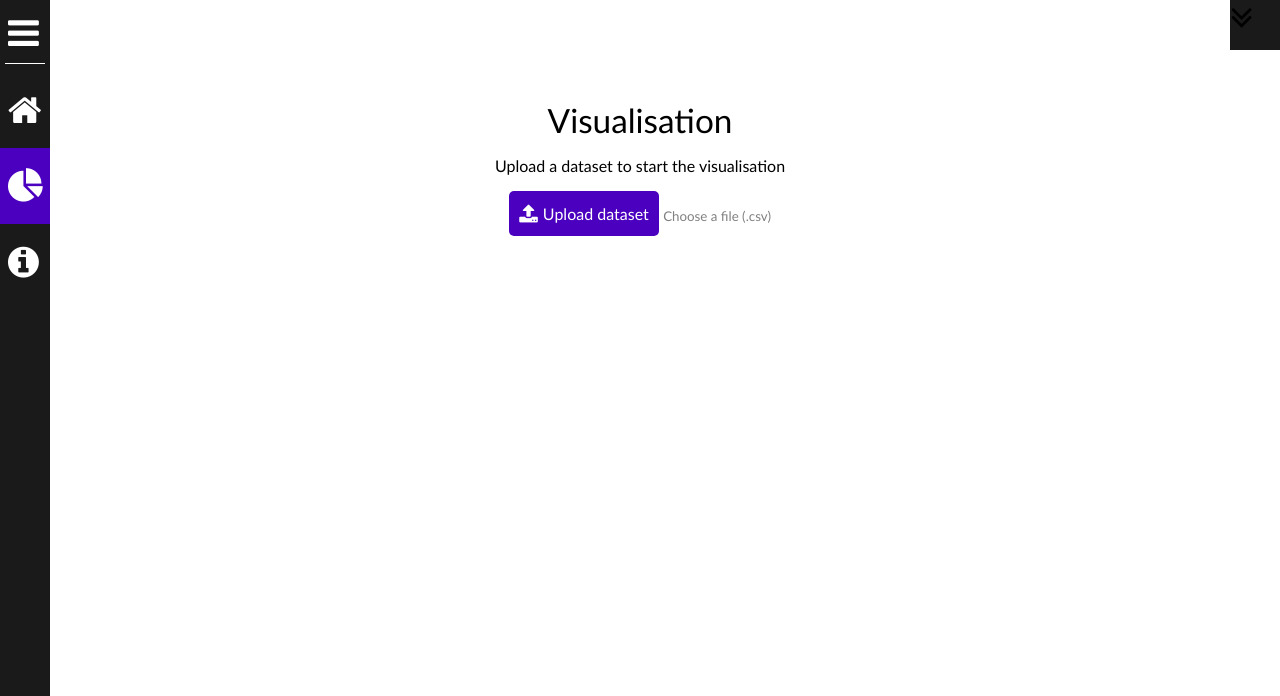
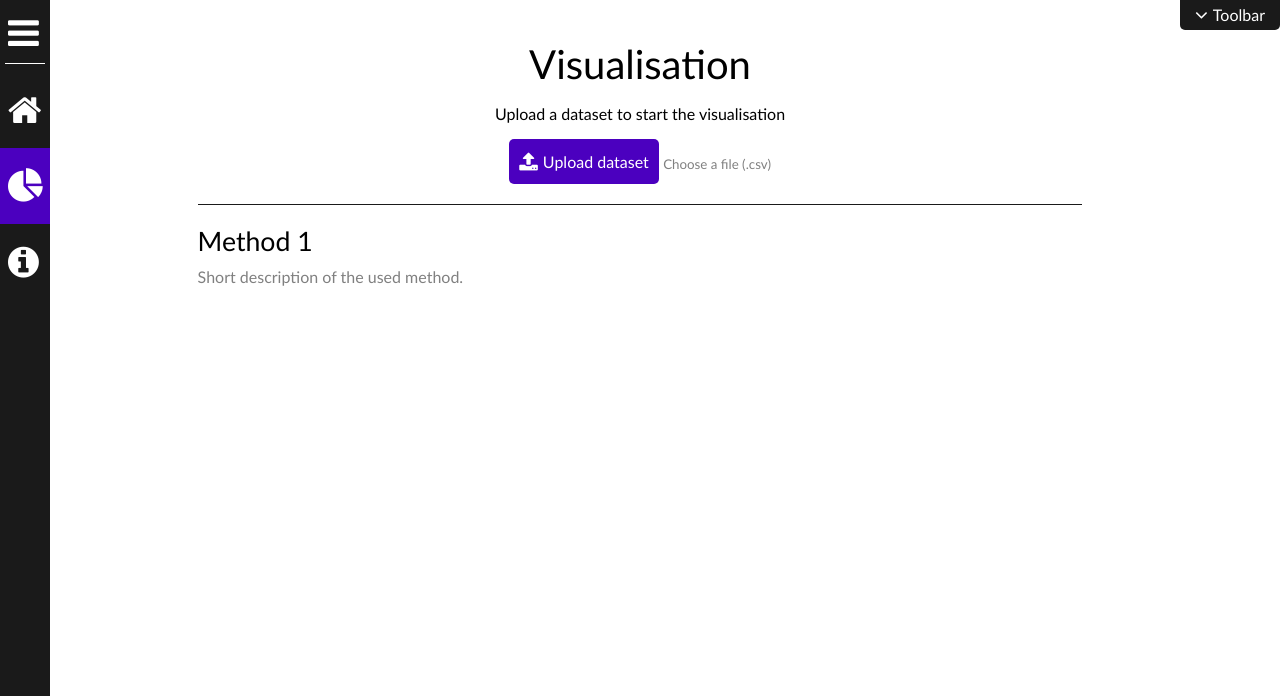
Before and after one commit to DaanvandenBogaard/DBL_webtech, a PHP site: page /dbl_vis.php in a window 1280 px wide. Shown: the top 696 px of the page. Run offline with PHP 8.4, Linux system fonts and the light colour scheme.

Commit message:
styled toolbar and added custom scrollbar

```diff
--- a/Webpage/Webpagecode.js
+++ b/Webpage/Webpagecode.js
@@ -7,7 +7,6 @@ function toggleSidebar() {
     var sideAbout = document.getElementById("sideTextAbout");
 
     document.getElementById("sidebar").classList.toggle('expanded');
-    //document.getElementById("pageContent").classList.toggle('expanded');
     document.getElementById("line").classList.toggle('expanded');
     document.getElementById("toolbar").classList.toggle('expanded');
 
@@ -30,8 +29,9 @@ function toggleToolbar() {
 
     document.getElementById("tooltoggle").classList.toggle('toolsActive');
     document.getElementById("toolbar").classList.toggle('toolsActive');
-    document.getElementById("tooltoggle").classList.toggle('fa-angle-double-down');
-    document.getElementById("tooltoggle").classList.toggle('fa-angle-double-up');
+    document.getElementById("tooltoggle").classList.toggle('fa-angle-down');
+    document.getElementById("tooltoggle").classList.toggle('fa-angle-up');
+    document.getElementById("pageContent").classList.toggle('expanded');
 
     if (visToolbar == 'visible') {
         toolbar.style.visibility = 'hidden';
@@ -39,8 +39,6 @@ function toggleToolbar() {
         toolbar.style.visibility = 'visible';
     }
 }
-
-//fileInput.addEventListener("change", changeLabel);
 
 function changeLabel() {
     var fileInput = document.getElementById("file_input");
@@ -53,6 +51,5 @@ function changeLabel() {
         fileChosen.innerHTML = "Choose a file (.csv)";
     }
 
-    //File chosen refreshed after submit, commented out until change
     submitFile.click()
 }
--- a/Webpage/dbl.css
+++ b/Webpage/dbl.css
@@ -4,6 +4,7 @@
 	--accent: #4b00bf;
 	--active: #7d43ea;
 	--hover: #4d4d4d;
+	--smallText: gray;
 	--font: trebuchet ms;
 	--transition: 0.5s;
 	--short_transition: 0.3s;
@@ -13,6 +14,8 @@ body {
 	font-family: var(--font);
 }
 
+/* Sidebar */
+
 .sidebar {
 	height: 100%;
 	width: 50px;
@@ -21,7 +24,7 @@ body {
 	top: 0;
 	left: 0;
 	overflow-x: hidden;
-	position: absolute;
+	position: fixed;
 	z-index: 1;
 }
 
@@ -42,19 +45,6 @@ body {
 
 a:hover {
 	background-color: var(--hover);
-}
-
-.pageContent {
-	width:70%;
-	height: 100%;
-	margin-left: 15%;
-	margin-top: 30px;
-	transition: var(--transition);
-	text-align: center;
-}
-
-.pageContent.expanded {
-	margin-left: 210px;
 }
 
 .sideText {
@@ -88,10 +78,125 @@ a:hover {
 	width: 200px;
 }
 
+#selected {
+	background-color: var(--accent);
+}
+
+#toggle {
+	padding: 15px 8px 4px 8px;
+	color: var(--white);
+	cursor: pointer;
+}
+
+/* Toolbar */
+
+.toolbar {
+	top:0;
+	left:0;
+	text-align: left;
+	margin-left: 50px ;
+	transition: var(--transition);
+	height: 0px;
+	background-color: var(--grey);
+	width: 100%;
+	position: fixed;
+	z-index: 1;
+	overflow: hidden;
+}
+
+.toolbar.expanded {
+	margin-left: 210px ;
+}
+
+#tooltoggle {
+	margin-left: 100%;
+	display: inline-flex;
+	position: fixed;
+	justify-content: center;
+	align-items: center;
+	top:0;
+	right:0;
+	width: 100px;
+	height: 30px;
+	font-size: 20px;
+	color: var(--white);
+	background-color: var(--grey);
+	transition: var(--transition);
+	z-index: 10;
+	border-radius: 0 0 5px 5px;
+	cursor: pointer;
+}
+
+.tooltext {
+	font-size: 12pt;
+	font-family: var(--font);
+	padding-left: 5px;
+}
+
+#tooltoggle:hover {
+	background-color: var(--hover);
+}
+
+#tooltoggle.toolsActive {
+	background-color: var(--accent);
+	color: var(--white);
+	margin-top: 30px;
+	border-radius:5px 5px 0 0;
+}
+
+.toolbar.toolsActive {
+	height: 60px;
+	transition: var(--transition);
+}
+
+/* Scrollbar */
+
+::-webkit-scrollbar {
+	width: 10px;
+}
+
+::-webkit-scrollbar-track {
+	background: var(--smallText);
+}
+
+::-webkit-scrollbar-thumb {
+	background: var(--accent);
+	border-radius: 4px;
+}
+
+::-webkit-scrollbar-thumb:hover {
+	background: var(--active);
+}
+
+/* PageContent */
+
+.pageContent {
+	width:70%;
+	height: 100%;
+	margin-left: 15%;
+	margin-top: 30px;
+	transition: var(--transition);
+	text-align: center;
+}
+
+.pageContent.expanded {
+	margin-top: 80px;
+}
+
 .title {
-	font-size: 25pt;
+	font-size: 30pt;
 	margin-bottom: 0;
 }
+
+.pageDivider {
+	margin: 20px 0 20px 0;
+	width: 100%;
+	height: 1px;
+	background-color: var(--grey);
+	border-width: 0;
+}
+
+/* Upload Button */
 
 #upload_button {
 	height: 45px;
@@ -114,22 +219,14 @@ a:hover {
 #file_chosen {
 	max-width: 250px;
 	font-size: 10pt;
-	color: gray;
-}
-
-#toggle {
-	padding: 15px 8px 4px 8px;
-	color: var(--white);
-	cursor: pointer;
-}
-
-#selected {
-	background-color: var(--accent);
+	color: var(--smallText);
 }
 
 #upload_icon {
 	margin-right: 5px;
 }
+
+/* Hidden buttons */
 
 input#file_input {
 	display: none;
@@ -139,46 +236,17 @@ button#submit_file {
 	display: none;
 }
 
-.toolbar {
-	top:0;
-	left:0;
+/* Methods */
+
+.methodDiv {
 	text-align: left;
-	margin-left: 50px ;
-	transition: var(--transition);
-	height: 0px;
-	background-color: var(--grey);
-	width: 100%;
-	position: fixed;
-	z-index: 1;
-	overflow: hidden;
 }
 
-.toolbar.expanded {
-	margin-left: 210px ;
+.methodName {
+	font-size: 20pt;
+	margin: 0 0 10px 0;
 }
 
-#tooltoggle {
-	display: inline-block;
-	top:0;
-	right:0;
-	position: fixed;
-	width: 50px;
-	height: 50px;
-	font-size: 36px;
-	background-color: var(--grey);
-	transition: var(--transition);
-	z-index: 10;
+.methodDesc {
+	color: var(--smallText);
 }
-
-#tooltoggle:hover {
-	background-color: var(--hover);
-}
-
-#tooltoggle.toolsActive {
-	background-color: var(--accent);
-}
-
-.toolbar.toolsActive {
-	height: 100px;
-	transition: var(--transition);
-}
--- a/Webpage/dbl_vis.php
+++ b/Webpage/dbl_vis.php
@@ -36,10 +36,10 @@
 		<div id="toolbar" class="toolbar">
 			<button> test </button>
 		</div>
-		<div class="fa fa-angle-double-down" id="tooltoggle" onclick="toggleToolbar()"> </div>
+		<div class="fa fa-angle-down" id="tooltoggle" onclick="toggleToolbar()"> <span class="tooltext"> Toolbar </span> </div>
 
 		<!--pagecontent-->
-		<div id="pageContent" class="pageContent" style="margin-top:100px;">
+		<div id="pageContent" class="pageContent">
 
 			<!--temp text-->
 			<p class="title">Visualisation</p>
@@ -55,7 +55,15 @@
 				<span id="file_chosen"> Choose a file (.csv) </span>
 				<button id="submit_file" type="submit" name="submit"> Submit </button>
 			</form>
+			<hr class="pageDivider">
 
+			<!-- Method 1 -->
+			<div class="methodDiv">
+				<p class="methodName"> Method 1 </p>
+				<div class="methodDesc">
+					Short description of the used method.
+				</div>
+			</div>
 
 			<!--Visualisation-->
 			<script src="D3Functions.js"></script>
```
